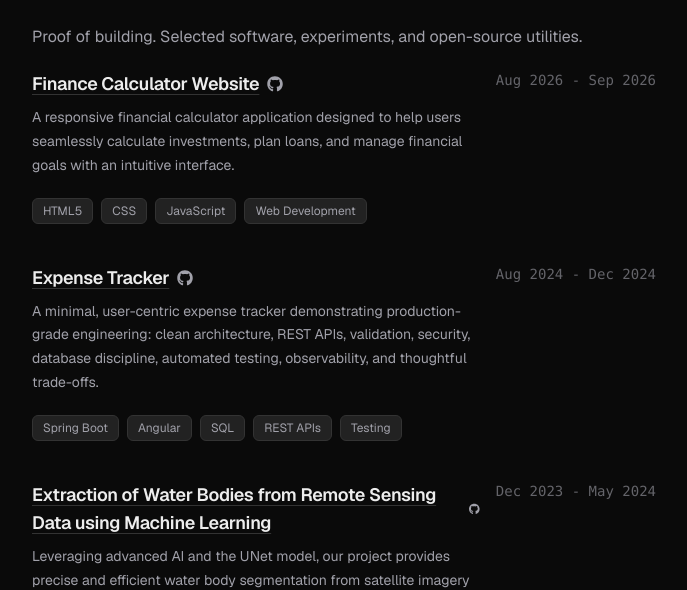
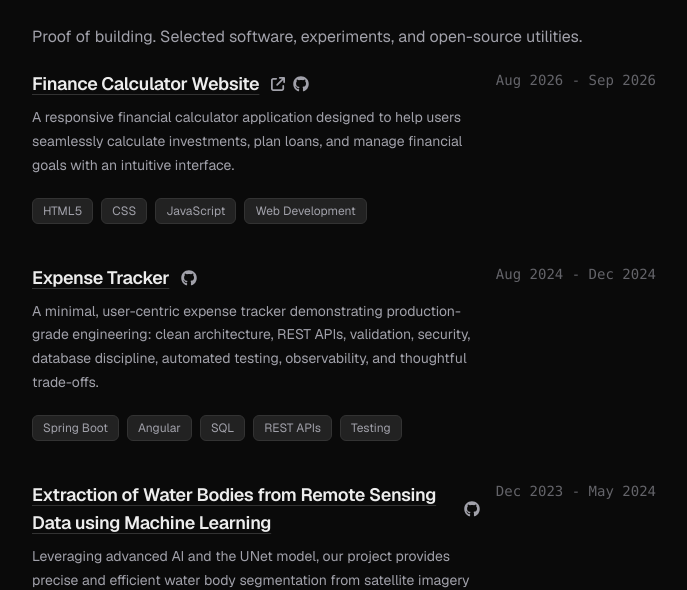
Before and after one commit to AbhipreetAman/personal-portfolio, a Next.js app: page /projects in a window 1280 px wide. Shown: the part 173-763 px from the top of the page, without its empty margins (296-983 px from the left). Built offline with nearby package versions, Linux system fonts and the light colour scheme.

Commit message:
Add live link support and external link icon for Finance Calculator

```diff
--- a/src/app/projects/page.tsx
+++ b/src/app/projects/page.tsx
@@ -1,4 +1,4 @@
-import { FaGithub } from "react-icons/fa6";
+import { FaGithub, FaArrowUpRightFromSquare } from "react-icons/fa6";
 import NextStep from "@/components/NextStep";
 import { projects } from "@/data/projects";
 
@@ -16,15 +16,30 @@ export default function Projects() {
           <div key={i} className="group flex flex-col md:flex-row md:justify-between md:items-start gap-4">
             <div className="max-w-xl">
               <div className="flex items-center gap-3 mb-2">
-                <h2 className="text-lg font-medium text-white m-0">
-                  {project.link ? (
-                    <a href={project.link} target="_blank" rel="noopener noreferrer" className="hover:text-blue-400 transition-colors flex items-center gap-2 no-underline">
+                <h2 className="text-lg font-medium text-white m-0 flex items-center gap-3">
+                  {project.liveLink ? (
+                    <a href={project.liveLink} target="_blank" rel="noopener noreferrer" className="hover:text-blue-400 transition-colors no-underline">
                       {project.name}
-                      <FaGithub size={16} className="text-[#a1a1aa] group-hover:text-blue-400 transition-colors" />
+                    </a>
+                  ) : project.link ? (
+                    <a href={project.link} target="_blank" rel="noopener noreferrer" className="hover:text-blue-400 transition-colors no-underline">
+                      {project.name}
                     </a>
                   ) : (
                     project.name
                   )}
+                  <div className="flex items-center gap-2">
+                    {(project as any).liveLink && (
+                      <a href={(project as any).liveLink} target="_blank" rel="noopener noreferrer" title="View Live Site">
+                        <FaArrowUpRightFromSquare size={14} className="text-[#a1a1aa] hover:text-blue-400 transition-colors" />
+                      </a>
+                    )}
+                    {project.link && (
+                      <a href={project.link} target="_blank" rel="noopener noreferrer" title="View Source">
+                        <FaGithub size={16} className="text-[#a1a1aa] hover:text-blue-400 transition-colors" />
+                      </a>
+                    )}
+                  </div>
                 </h2>
               </div>
               <p className="text-[#a1a1aa] text-sm leading-relaxed m-0 mb-3">
--- a/src/data/projects.ts
+++ b/src/data/projects.ts
@@ -4,7 +4,8 @@ export const projects = [
     description: "A responsive financial calculator application designed to help users seamlessly calculate investments, plan loans, and manage financial goals with an intuitive interface.",
     date: "Aug 2026 - Sep 2026",
     tags: ["HTML5", "CSS", "JavaScript", "Web Development"],
-    link: "https://github.com/AbhipreetAman/Financial-Calculator"
+    link: "https://github.com/AbhipreetAman/Financial-Calculator",
+    liveLink: "https://smartwealthcalc.onrender.com"
   },
   {
     name: "Expense Tracker",
```
